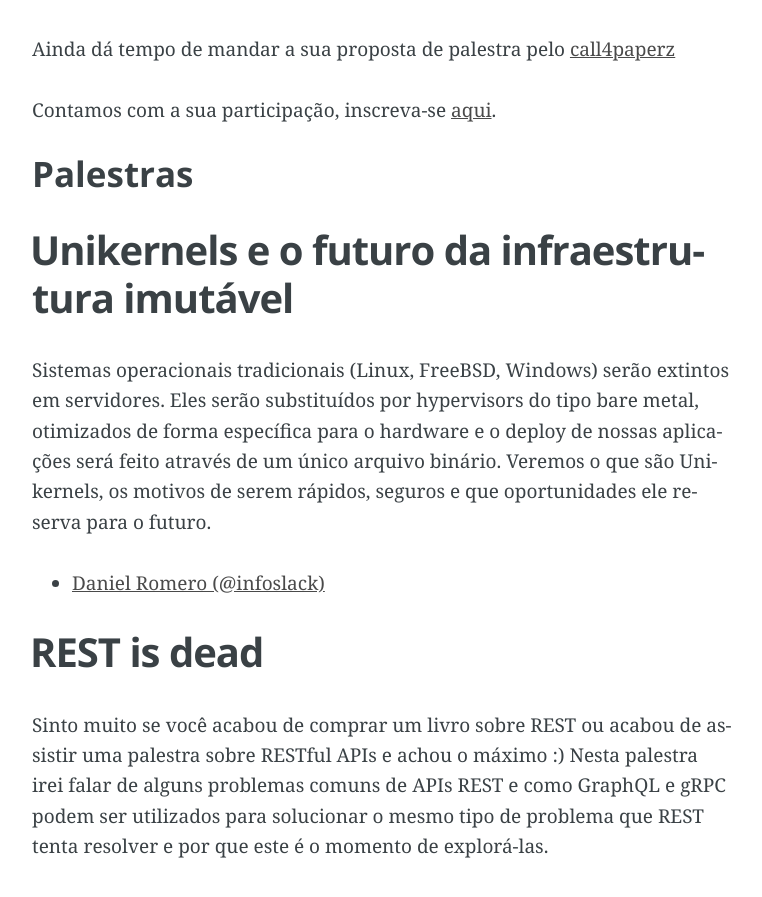
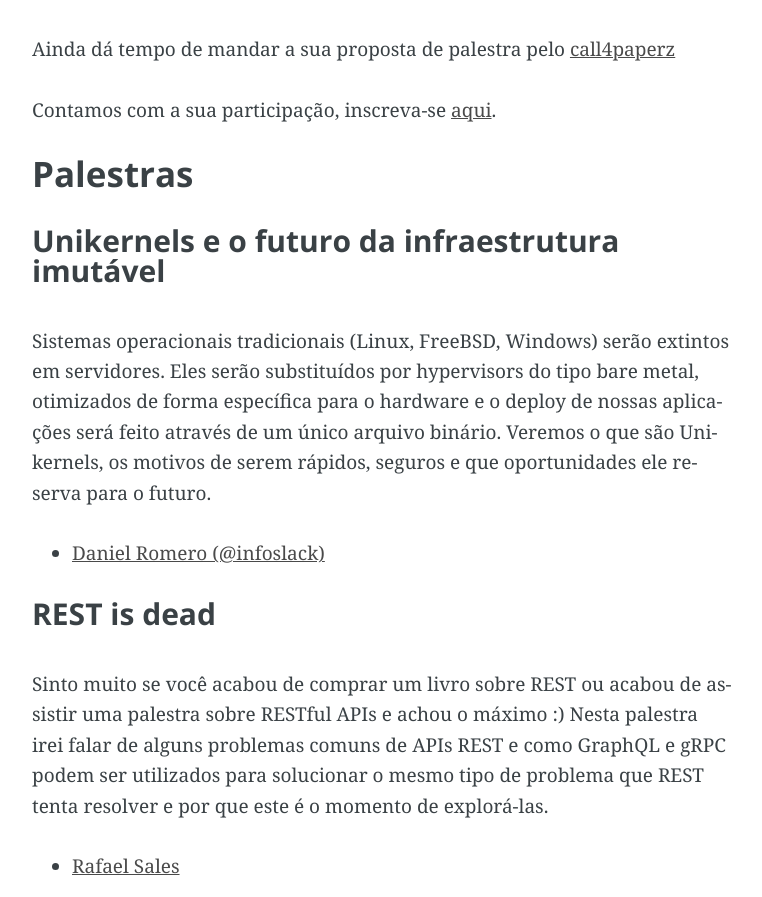
Before and after one commit to guru-ce/guru-ce.github.io, a Jekyll site: the page built from _posts/2016-09-19-decimo-nono-encontro.md, in a window 1280 px wide. Shown: the part 376-1273 px from the top of the page, without its empty margins (258-1020 px from the left). Built offline with Jekyll 4.4.1, drawn with Linux system fonts in a browser that asks for light colours.

```diff
--- a/_posts/2016-09-19-decimo-nono-encontro.md
+++ b/_posts/2016-09-19-decimo-nono-encontro.md
@@ -17,21 +17,21 @@ Contamos com a sua participação, inscreva-se [aqui](https://www.eventick.com.b
 ### Palestras
 
 
-## Unikernels e o futuro da infraestrutura imutável
+#### Unikernels e o futuro da infraestrutura imutável
 
 Sistemas operacionais tradicionais (Linux, FreeBSD, Windows) serão extintos em servidores. Eles serão substituídos por hypervisors do tipo bare metal, otimizados de forma específica para o hardware e o deploy de nossas aplicações será feito através de um único arquivo binário. Veremos o que são Unikernels, os motivos de serem rápidos, seguros e que oportunidades ele reserva para o futuro.
 
 - [Daniel Romero (@infoslack)](https://twitter.com/infoslack)
 
 
-## REST is dead
+#### REST is dead
 
 Sinto muito se você acabou de comprar um livro sobre REST ou acabou de assistir uma palestra sobre RESTful APIs e achou o máximo :) Nesta palestra irei falar de alguns problemas comuns de APIs REST e como GraphQL e gRPC podem ser utilizados para solucionar o mesmo tipo de problema que REST tenta resolver e por que este é o momento de explorá-las.
 
 - [Rafael Sales](https://twitter.com/rafaelsales)
 
 
-## Teoria dos Grafos por trás do ImmutableJS
+#### Teoria dos Grafos por trás do ImmutableJS
 
 ImmutableJS é uma biblioteca do Facebook que fornece uma variedade de dados imutáveis, tais como Pilhas, Listas, Maps e outros. Essas estruturas são altamente eficientes em modernas VMs Javascript usando compartilhamento estrutural via Maps Tries e Vector Tries. Ao final dessa talk, você irá entender melhor como realmente as coisas funcionam nos bastidores!
 
```
